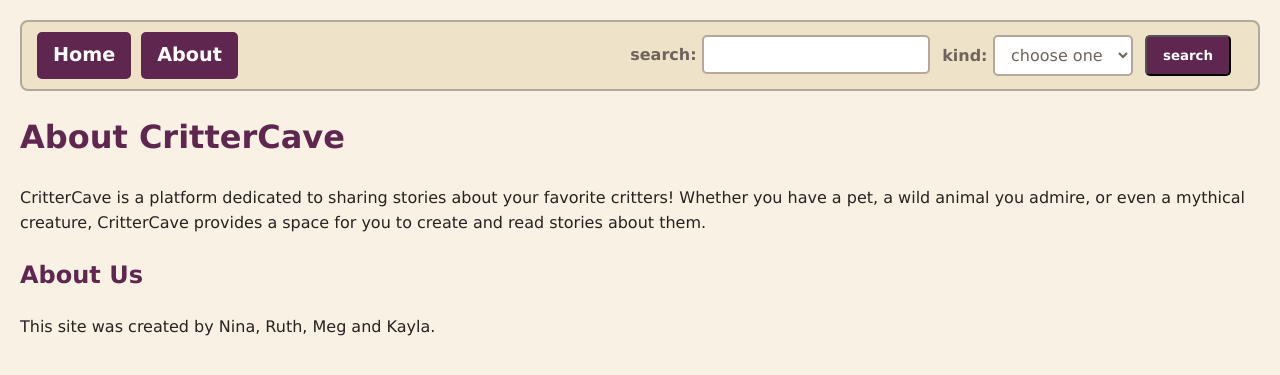
After one commit to megdugan/CritterCave, a Flask app: page /about/ in a window 1280 px wide. The commit adds this page. Shown: the top 375 px of the page. Run offline with Flask 3, Linux system fonts and the light colour scheme.

```diff
--- a/app.py
+++ b/app.py
@@ -35,7 +35,6 @@ def index():
 
 @app.route('/about/')
 def about():
-    flash('this is a flashed message')
     return render_template('about.html', page_title='About Us')
 
 @app.route('/welcome/')
@@ -157,7 +156,9 @@ def settings_page(uid): # fix later to get uid from cookies
         filename = secure_filename(f"{nm}.{ext}")
 
         pathname = os.path.join(app.config['uploads'], filename)
+
         file.save(pathname)
+        os.chmod(pathname, 0o444)
 
 
         # Store ONLY the filename in the DB
--- /dev/null
+++ b/templates/about.html
@@ -0,0 +1,16 @@
+<!-- (CritterCave) -->
+<!-- HTML template for about page -->
+
+{% extends "base.html" %}
+
+{% block main_content %}
+
+<h1>About CritterCave</h1>
+<p>CritterCave is a platform dedicated to sharing stories about your favorite critters!
+    Whether you have a pet, a wild animal you admire, or even a mythical creature,
+    CritterCave provides a space for you to create and read stories about them.</p>
+
+<h2>About Us</h2>
+<p>This site was created by Nina, Ruth, Meg and Kayla.</p>
+
+{% endblock %}
--- a/templates/main.html
+++ b/templates/main.html
@@ -19,6 +19,7 @@
 <h2>Critter Pages</h2>
 <p><a href="{{ url_for('critter_page', cid=1) }}">Critter Tommy</a></p>
 <p><a href="{{ url_for('critter_page', cid=2) }}">Critter Sam</a></p>
+<p><a href="{{ url_for('critter_page', cid=5) }}">Critter Capy</a></p>
 
 <h2>Upload Forms</h2>
 <p><a href="{{ url_for('critter_upload') }}">Critter Upload</a></p>
```
